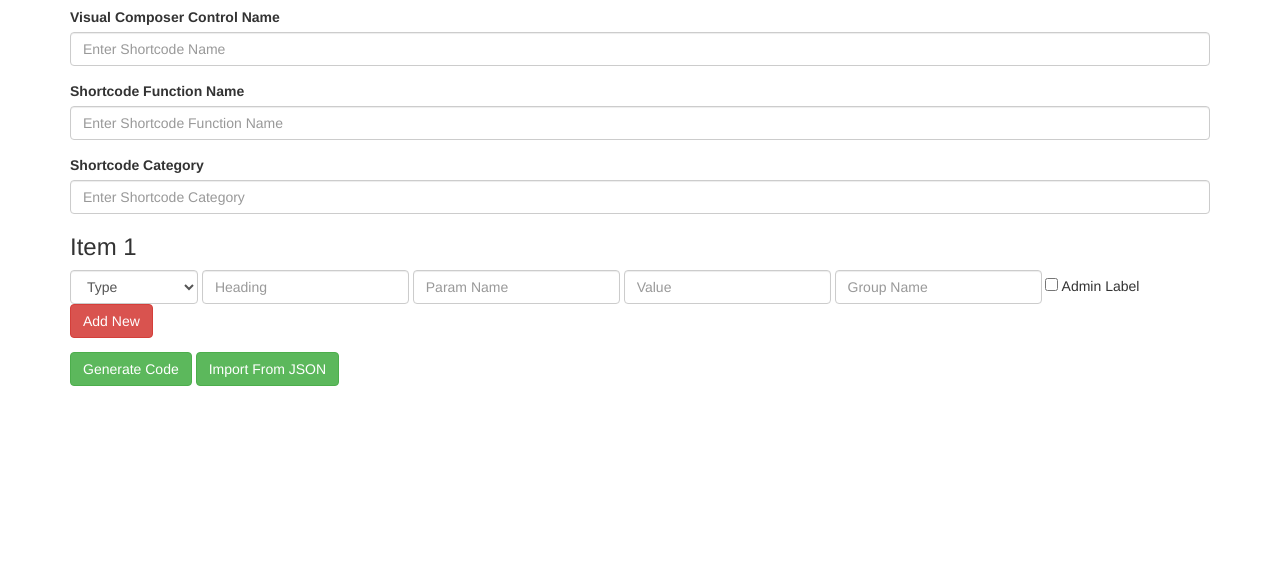
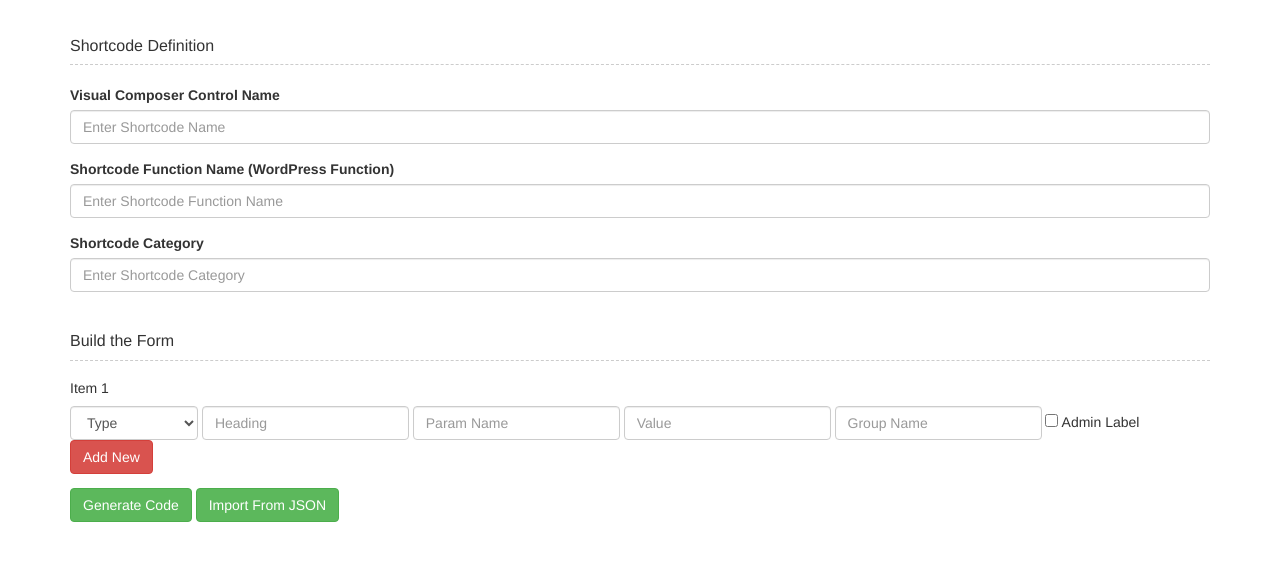
Before and after one commit to hasinhayder/VisualComposerShortcodeGenerator, a plain HTML site: page index.html in a window 1280 px wide. Shown: the part 63-624 px from the top of the page. Drawn offline with nearby package versions, Linux system fonts and the light colour scheme.

Commit message:
Labels changed

```diff
--- a/index.html
+++ b/index.html
@@ -9,6 +9,18 @@
         .g{
             display: none;
         }
+
+        h3{
+            padding-bottom: 10px;
+            margin:40px 0px 20px 0px;
+            font-size: 16px;
+            border-bottom: 1px dashed #ccc;
+        }
+
+        h4{
+            font-size: 14px;
+
+        }
     </style>
 </head>
 <body>
@@ -16,6 +28,7 @@
     <div class="row">
         <div class="col-md-12">
             <h1>Visual Composer Shortcode Genarator</h1>
+            <h3>Shortcode Definition</h3>
         </div>
     </div>
     <div class="row">
@@ -27,7 +40,7 @@
                         <input type="text" class="form-control" id="scname" placeholder="Enter Shortcode Name">
                     </div>
                     <div class="form-group">
-                        <label for="scfuncname">Shortcode Function Name</label>
+                        <label for="scfuncname">Shortcode Function Name (WordPress Function)</label>
                         <input type="text" class="form-control" id="scfuncname" placeholder="Enter Shortcode Function Name">
                     </div>
                     <div class="form-group">
@@ -36,6 +49,7 @@
                     </div>
                 </form>
             </div>
+            <h3>Build the Form</h3>
             <div id="container">
 
             </div>
@@ -58,7 +72,7 @@
             </form>
             <div id="placeholder" style="display: none;">
                 <form class="form-inline last" role="form" data-index="1">
-                    <h3>Item 1</h3>
+                    <h4>Item 1</h4>
                     <div class="form-group">
                         <select class="form-control type">
                             <option value="0">Type</option>
--- a/js/vcscgen.js
+++ b/js/vcscgen.js
@@ -86,7 +86,7 @@ $(document).ready(function(){
         index++;
         $("#container").append($("#placeholder").html());
         var lastItem = $("#container").find(".last");
-        $(lastItem).find("h3").html("Item "+index);
+        $(lastItem).find("h4").html("Item "+index);
         $(lastItem).removeClass("last");
         $(lastItem).attr("id","form_"+index);
     }
```
